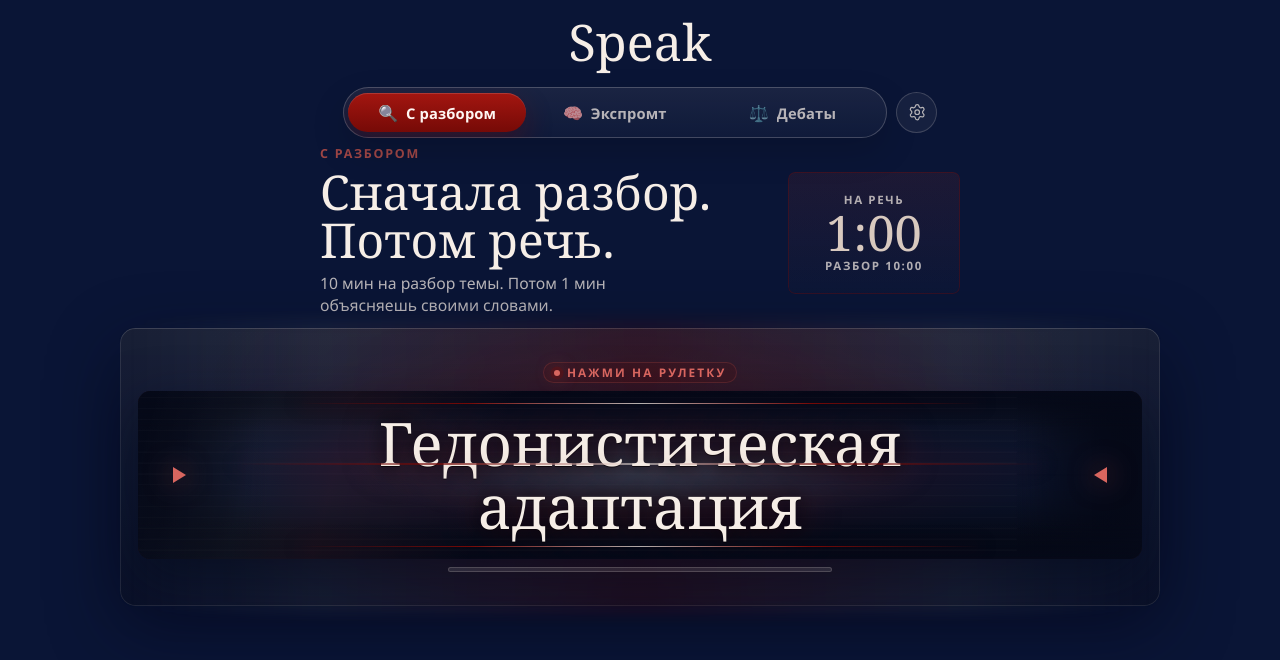
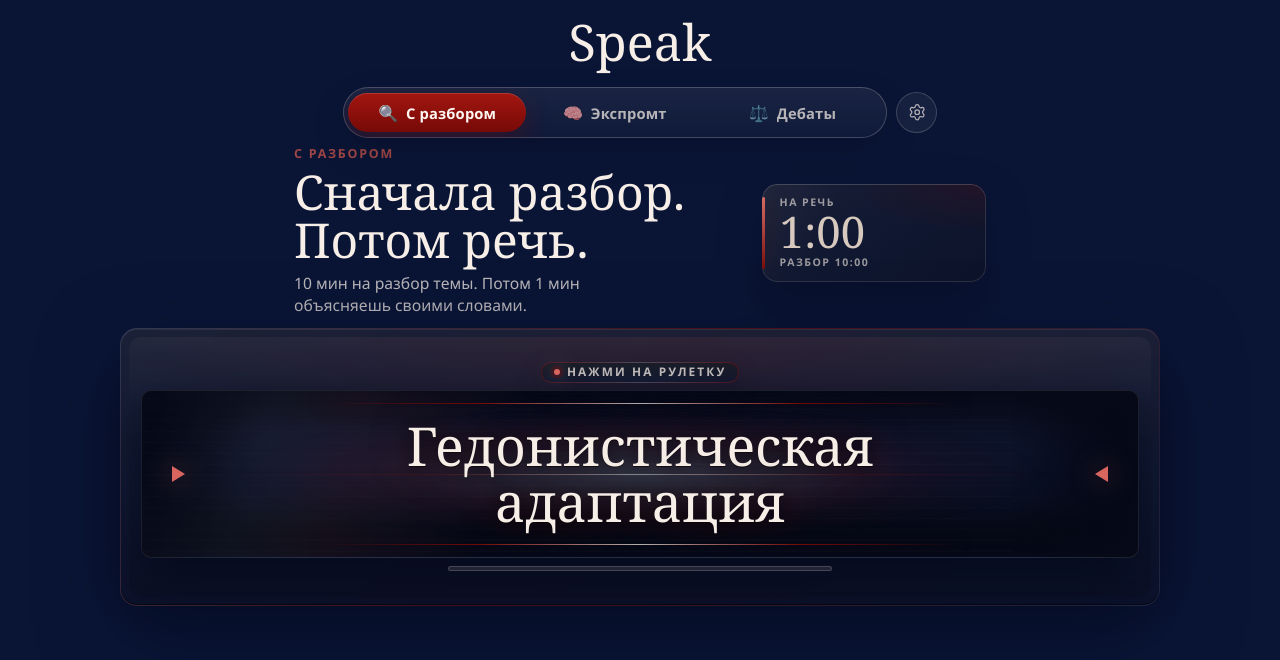
Before and after one commit to h0tzz/thinkquick, a Next.js app: page / in a window 1280 px wide. Shown: the top 660 px of the page. Built offline with nearby package versions, Linux system fonts and the light colour scheme.

Commit message:
Polish roulette and timer panels

```diff
--- a/app/video-challenge.css
+++ b/app/video-challenge.css
@@ -173,11 +173,11 @@ body {
 
 .challenge-hero {
   display: grid;
-  grid-template-columns: minmax(0, 27rem) 10.75rem;
+  grid-template-columns: minmax(0, 27rem) minmax(12rem, 14rem);
   align-items: center;
   justify-content: center;
   gap: clamp(1rem, 3vw, 2.25rem);
-  width: min(780px, 100%);
+  width: min(820px, 100%);
   padding-top: 0;
 }
 
@@ -227,37 +227,68 @@ body {
 
 .challenge-clock {
   display: grid;
-  justify-items: center;
+  justify-items: start;
   align-content: center;
-  min-height: 7.6rem;
-  padding: 0.8rem;
-  border-radius: 0.45rem;
+  width: 100%;
+  min-height: 5.95rem;
+  padding: 0.85rem 1rem 0.92rem 1.1rem;
+  overflow: hidden;
+  position: relative;
+  border-radius: 0.95rem;
   background:
-    linear-gradient(180deg, #760a071f, #0a15362b),
-    linear-gradient(180deg, #f6eee708, #f6eee703);
-  box-shadow: inset 0 0 0 1px #760a075c;
+    radial-gradient(95% 80% at 100% 0%, #760a072e 0%, transparent 62%),
+    linear-gradient(145deg, #1a2036e8 0%, #11182fe8 58%, #0d1429e8 100%);
+  box-shadow:
+    inset 0 0 0 1px #f6eee721,
+    inset 0 1px 0 #ffffff10,
+    0 1rem 2.8rem #02071652;
+}
+
+.challenge-clock::before {
+  content: "";
+  position: absolute;
+  top: 0.82rem;
+  bottom: 0.82rem;
+  left: 0;
+  width: 3px;
+  border-radius: 999px;
+  background: linear-gradient(180deg, #d8665f, #760a07);
+  box-shadow: 0 0 1.3rem #760a0780;
+}
+
+.challenge-clock::after {
+  content: "";
+  pointer-events: none;
+  position: absolute;
+  inset: 0;
+  background: linear-gradient(120deg, #ffffff10 0%, transparent 31%);
+  opacity: 0.62;
 }
 
 .challenge-clock-label,
 .challenge-clock-note {
-  color: #f6eee7b3;
+  color: #f6eee799;
   font-family: var(--font-body);
-  font-size: 0.72rem;
+  font-size: 0.66rem;
   font-weight: 800;
   letter-spacing: 0.14em;
   line-height: 1;
   text-transform: uppercase;
+  position: relative;
+  z-index: 1;
 }
 
 .challenge-clock strong {
-  margin: 0.35rem 0;
-  color: #c4534a;
+  margin: 0.28rem 0 0.32rem;
+  color: #f6eee7;
   font-family: var(--font-display);
-  font-size: 3.05rem;
+  font-size: 2.72rem;
   font-weight: 520;
   letter-spacing: 0;
   line-height: 0.9;
   font-variant-numeric: tabular-nums;
+  position: relative;
+  z-index: 1;
 }
 
 .is-research-mode .challenge-clock strong {
@@ -270,13 +301,16 @@ body {
 
 .is-debate-mode .challenge-clock {
   background:
-    linear-gradient(180deg, #760a0729, #c4534a0d),
-    linear-gradient(180deg, #f6eee708, #f6eee703);
-  box-shadow: inset 0 0 0 1px #c4534a5c;
+    radial-gradient(95% 80% at 100% 0%, #760a0736 0%, transparent 62%),
+    linear-gradient(145deg, #1a2036e8 0%, #11182fe8 58%, #0d1429e8 100%);
+  box-shadow:
+    inset 0 0 0 1px #f6eee721,
+    inset 0 1px 0 #ffffff10,
+    0 1rem 2.8rem #02071652;
 }
 
 .is-debate-mode .challenge-clock strong {
-  color: #c4534a;
+  color: #f6eee7;
 }
 
 .challenge-stakes {
@@ -340,24 +374,24 @@ body {
 
 .challenge-reel {
   appearance: none;
-  border: 0;
-  border-radius: 0.95rem;
+  border: 1px solid transparent;
+  border-radius: 1.05rem;
   color: inherit;
   cursor: pointer;
   font: inherit;
   text-align: center;
   background:
-    radial-gradient(80% 90% at 50% 18%, #760a0724 0%, transparent 55%),
-    linear-gradient(180deg, #1a2036f2 0%, #101932fa 52%, #0a1129f7 100%);
+    linear-gradient(180deg, #1a2036f0 0%, #101932f5 54%, #0a1129f5 100%) padding-box,
+    linear-gradient(135deg, #f6eee72a 0%, #760a0795 48%, #f6eee716 100%) border-box;
   min-height: clamp(12.8rem, 26vw, 17.4rem);
   gap: 0.48rem;
-  padding: 0.74rem clamp(0.7rem, 1.8vw, 1.1rem) 0.72rem;
+  padding: 0.82rem clamp(0.9rem, 2vw, 1.28rem) 0.82rem;
   position: relative;
   isolation: isolate;
   box-shadow:
-    inset 0 0 0 1px #f6eee71a,
-    inset 0 1px 0 #ffffff10,
-    0 1.4rem 4.5rem #02071670,
+    inset 0 1px 0 #ffffff12,
+    inset 0 -1px 0 #0000008a,
+    0 1.5rem 4.8rem #02071682,
     0 0 0 1px #0a1536;
   transition: transform 0.25s cubic-bezier(0.18, 0.82, 0.18, 1);
 }
@@ -376,15 +410,14 @@ body {
   content: "";
   pointer-events: none;
   position: absolute;
-  inset: -0.45rem -0.55rem -0.55rem;
-  border-radius: 1.1rem;
+  inset: 0.5rem;
+  border-radius: 0.8rem;
   background:
-    radial-gradient(70% 68% at 50% 54%, #760a074d 0%, transparent 70%),
-    linear-gradient(90deg, transparent, #f6eee710 20%, #760a072e 50%, #f6eee710 80%, transparent);
-  filter: blur(0.45rem);
-  opacity: 0.72;
+    linear-gradient(180deg, #ffffff0c 0%, transparent 34%, #00000018 100%),
+    radial-gradient(84% 80% at 50% 0%, #760a0724 0%, transparent 64%);
+  opacity: 1;
   transition: opacity 0.25s, transform 0.25s;
-  z-index: 0;
+  z-index: 1;
 }
 
 .challenge-reel::after {
@@ -394,12 +427,12 @@ body {
   left: 11%;
   right: 11%;
   top: 49%;
-  height: 2px;
-  background: linear-gradient(90deg, transparent, #760a07, #f6eee7bf, #760a07, transparent);
-  opacity: 0.72;
+  height: 1px;
+  background: linear-gradient(90deg, transparent, #760a07, #f6eee7d0, #760a07, transparent);
+  opacity: 0.28;
   filter: blur(0.2px);
   box-shadow: 0 0 1.45rem #760a078c;
-  z-index: 3;
+  z-index: 1;
   transform: translateY(-50%);
 }
 
@@ -423,11 +456,14 @@ body {
 
 .challenge-reel.is-spinning,
 .challenge-reel.is-locking {
+  background:
+    linear-gradient(180deg, #1d243df2 0%, #111a33f6 54%, #0a1129f5 100%) padding-box,
+    linear-gradient(135deg, #f6eee733 0%, #a31610bf 48%, #f6eee71d 100%) border-box;
   box-shadow:
-    inset 0 0 0 1px #c4534a42,
     inset 0 1px 0 #ffffff12,
-    0 1.55rem 4.8rem #02071682,
-    0 0 0 1px #760a073d;
+    inset 0 -1px 0 #0000008a,
+    0 1.55rem 5rem #0207168f,
+    0 0 0 1px #760a0742;
 }
 
 .challenge-reel.is-spinning .roulette-window::after {
@@ -445,12 +481,15 @@ body {
   align-items: center;
   justify-content: center;
   gap: 0.45rem;
-  min-height: 1.35rem;
-  padding: 0.18rem 0.64rem;
+  min-height: 1.28rem;
+  padding: 0.16rem 0.7rem 0.18rem;
   border-radius: 999px;
-  color: #d8665f;
-  background: #760a071f;
-  box-shadow: inset 0 0 0 1px #c4534a38;
+  color: #f6eee7bf;
+  background:
+    linear-gradient(180deg, #171b26f0, #0f1730f0) padding-box,
+    linear-gradient(90deg, #760a0780, #f6eee733, #760a0780) border-box;
+  border: 1px solid transparent;
+  box-shadow: 0 0.55rem 1.5rem #02071642;
   font-family: var(--font-body);
   font-size: 0.74rem;
   font-weight: 850;
@@ -465,7 +504,7 @@ body {
   width: 0.38rem;
   height: 0.38rem;
   border-radius: 50%;
-  background: currentColor;
+  background: #d8665f;
   box-shadow: 0 0 0 0.22rem #760a0750, 0 0 1.1rem currentColor;
 }
 
@@ -481,17 +520,19 @@ body {
   overflow: hidden;
   position: relative;
   z-index: 2;
-  border-radius: 0.78rem;
+  border: 1px solid #f6eee718;
+  border-radius: 0.68rem;
   background:
     linear-gradient(90deg, #050918 0%, transparent 13%, transparent 87%, #050918 100%),
-    linear-gradient(180deg, #121a35 0%, #0c142b 52%, #080e22 100%),
-    radial-gradient(ellipse at center, #2a1a2d 0%, #171b26 46%, #050918 100%);
+    linear-gradient(180deg, #121936 0%, #0b1228 52%, #060b1a 100%),
+    repeating-linear-gradient(180deg, transparent 0 0.7rem, #ffffff06 0.72rem 0.78rem),
+    radial-gradient(ellipse at center, #2f1b31 0%, #151a2f 46%, #050918 100%);
   box-shadow:
-    inset 0 0 0 1px #f6eee724,
-    inset 0 0 0 2px #760a0785,
+    inset 0 0 0 1px #760a0780,
+    inset 0 0 0 2px #050918c0,
     inset 0 2.2rem 2.8rem #0000007a,
     inset 0 -2.2rem 2.8rem #00000078,
-    0 1.15rem 3.4rem #0207168c;
+    0 1.1rem 3rem #020716a3;
 }
 
 .roulette-window::before {
@@ -512,8 +553,8 @@ body {
   position: absolute;
   inset: -28% -18%;
   background:
-    linear-gradient(105deg, transparent 36%, #f6eee70f 44%, #c4534a24 50%, transparent 61%),
-    repeating-linear-gradient(180deg, transparent 0 0.58rem, #ffffff06 0.62rem 0.68rem);
+    linear-gradient(105deg, transparent 36%, #f6eee712 44%, #d8665f1f 50%, transparent 61%),
+    repeating-linear-gradient(180deg, transparent 0 0.58rem, #ffffff04 0.62rem 0.68rem);
   mix-blend-mode: screen;
   opacity: 0.58;
   transform: translateX(-28%);
@@ -523,8 +564,8 @@ body {
 
 .roulette-edge {
   position: absolute;
-  left: 16%;
-  right: 16%;
+  left: 18%;
+  right: 18%;
   height: 1px;
   background: linear-gradient(90deg, transparent, #760a07, #f6eee7bd, #760a07, transparent);
   z-index: 5;
@@ -550,14 +591,14 @@ body {
 }
 
 .roulette-marker.is-left {
-  left: clamp(0.65rem, 2.8vw, 2.2rem);
+  left: clamp(0.55rem, 2.4vw, 1.85rem);
   border-top: 0.5rem solid transparent;
   border-bottom: 0.5rem solid transparent;
   border-left: 0.82rem solid #d8665f;
 }
 
 .roulette-marker.is-right {
-  right: clamp(0.65rem, 2.8vw, 2.2rem);
+  right: clamp(0.55rem, 2.4vw, 1.85rem);
   border-top: 0.5rem solid transparent;
   border-bottom: 0.5rem solid transparent;
   border-right: 0.82rem solid #d8665f;
@@ -568,7 +609,10 @@ body {
   position: absolute;
   inset: 0;
   z-index: 3;
-  background: radial-gradient(ellipse at center, #f6eee719 0%, #760a0726 32%, transparent 58%);
+  background:
+    linear-gradient(90deg, transparent, #760a0775, #f6eee7b8, #760a0775, transparent) center /
+      82% 1px no-repeat,
+    radial-gradient(ellipse at center, #f6eee719 0%, #760a0726 32%, transparent 58%);
   opacity: 0.74;
 }
 
@@ -600,9 +644,9 @@ body {
 }
 
 .challenge-reel .reel-phrase {
-  width: min(100%, 17ch);
-  max-width: min(100%, 17ch);
-  font-size: clamp(3.65rem, 7.3vw, 5.3rem);
+  width: min(100%, 18ch);
+  max-width: min(100%, 18ch);
+  font-size: clamp(3.25rem, 6.5vw, 4.75rem);
   letter-spacing: 0;
   line-height: 0.98;
   position: relative;
@@ -616,14 +660,14 @@ body {
 .challenge-reel .reel-phrase.is-long {
   width: min(100%, 20ch);
   max-width: min(100%, 20ch);
-  font-size: clamp(2.75rem, 5.3vw, 3.75rem);
+  font-size: clamp(2.45rem, 4.8vw, 3.35rem);
   line-height: 1.05;
 }
 
 .challenge-reel .reel-phrase.is-extra-long {
   width: min(100%, 24ch);
   max-width: min(100%, 24ch);
-  font-size: clamp(2.05rem, 4vw, 2.8rem);
+  font-size: clamp(1.9rem, 3.6vw, 2.55rem);
   line-height: 1.12;
 }
 
@@ -649,10 +693,13 @@ body {
 }
 
 .challenge-reel.is-landed {
+  background:
+    linear-gradient(180deg, #1d243df2 0%, #111a33f6 54%, #0a1129f5 100%) padding-box,
+    linear-gradient(135deg, #f6eee733 0%, #a31610bf 48%, #f6eee71d 100%) border-box;
   box-shadow:
-    inset 0 0 0 1px #c4534a40,
     inset 0 1px 0 #ffffff14,
-    0 1.55rem 5rem #02071682,
+    inset 0 -1px 0 #0000008a,
+    0 1.55rem 5rem #0207168f,
     0 0 0 1px #760a074a;
 }
 
@@ -1231,10 +1278,18 @@ body {
   .challenge-clock {
     grid-template-columns: auto auto auto;
     justify-content: center;
+    justify-items: center;
     align-items: center;
     gap: 0.7rem;
+    width: min(100%, 24rem);
+    margin-inline: auto;
     min-height: 4rem;
-    padding: 0.65rem 0.8rem;
+    padding: 0.65rem 1rem;
+  }
+
+  .challenge-clock::before {
+    top: 0.72rem;
+    bottom: 0.72rem;
   }
 
   .challenge-clock strong {
@@ -1272,11 +1327,11 @@ body {
   }
 
   .challenge-clock {
-    min-height: 7rem;
+    min-height: 5.55rem;
   }
 
   .challenge-clock strong {
-    font-size: 2.9rem;
+    font-size: 2.55rem;
   }
 
   .challenge-body {
@@ -1285,7 +1340,7 @@ body {
 
   .challenge-reel {
     min-height: 10.8rem;
-    padding-top: 0.35rem;
+    padding: 0.62rem clamp(0.7rem, 1.6vw, 1rem) 0.62rem;
   }
 
   .roulette-window {
@@ -1346,7 +1401,7 @@ body {
 
   .challenge-reel {
     min-height: 10.5rem;
-    padding-inline: 0.35rem;
+    padding-inline: 0.55rem;
   }
 
   .roulette-window {
```
